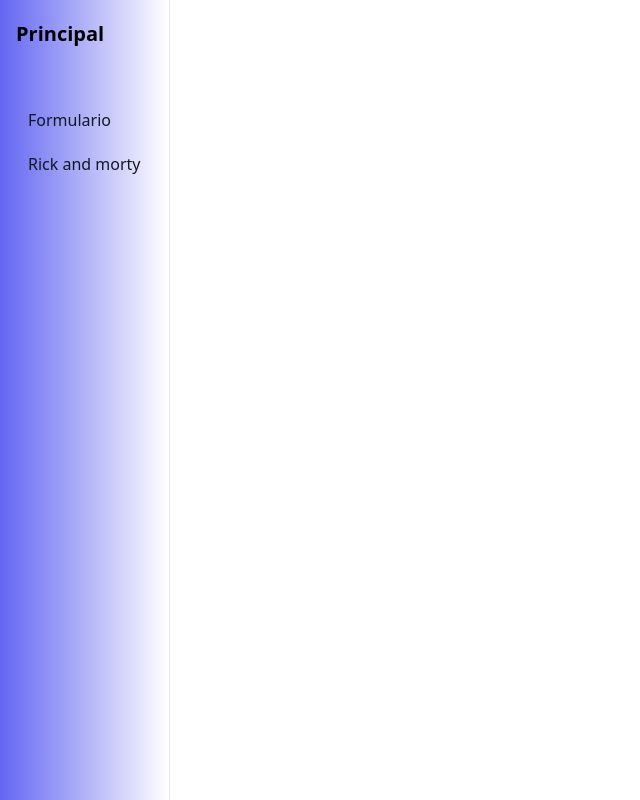
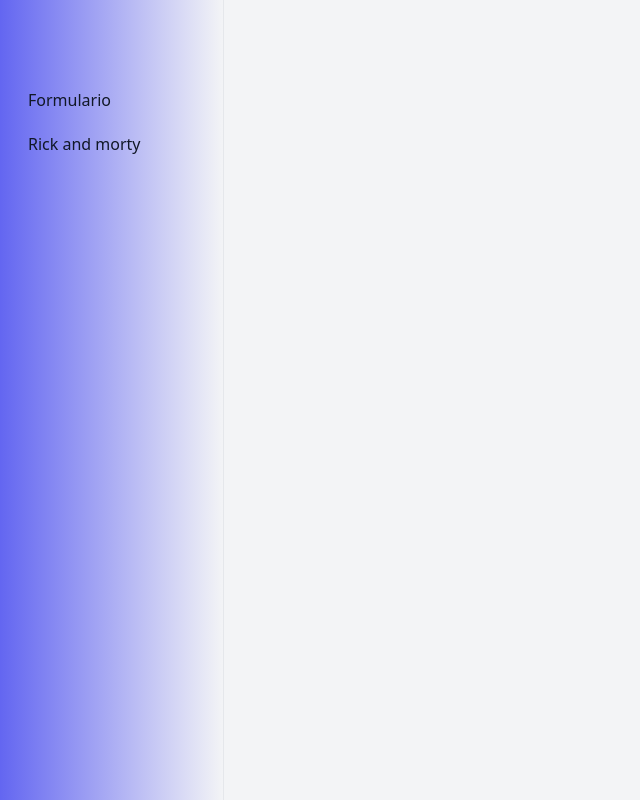
Before and after one commit to JBetancourt1996/api-form, a Nuxt app: page / in a window 1280 px wide. Shown: the whole page, without its empty margins (0-640 px from the left). Built offline with nearby package versions, Linux system fonts and the light colour scheme.

Commit message:
Arreglando rutas

```diff
--- a/components/layout/Breadcrumb.vue
+++ /dev/null
@@ -1,18 +0,0 @@
-<template>
-  <div separator-class="el-icon-arrow-right" class="mb-4">
-    <div
-      class="text-xs"
-      v-for="(p, k) of path"
-      :key="k"
-      :to="p.to"
-      >{{ p.name }}</div
-    >
-  </div>
-</template>
-
-<script>
-export default {
-  name: "Breadcrumb",
-  props: ["path"],
-};
-</script>
--- a/components/layout/Content.vue
+++ /dev/null
@@ -1,18 +0,0 @@
-<template>
-  <div class="flex flex-col flex-1 p-6 relative h-screen">
-    <layout-breadcrumb :path="breadcrumb" />
-    <h1 class="uppercase text-lg mb-2">{{ PageTitle }}</h1>
-    <slot />
-  </div>
-</template>
-
-<script>
-import LayoutBreadcrumb from "./Breadcrumb";
-
-
-export default {
-  name: "Content",
-  components: { LayoutBreadcrumb },
-  props: ["PageTitle", "breadcrumb"],
-};
-</script>
--- a/components/layout/Submenu.vue
+++ /dev/null
@@ -1,58 +0,0 @@
-<template>
-  <div
-    class="
-      flex flex-col
-      items-center
-      py-6
-      px-4
-       bg-gradient-to-r from-indigo-500
-      w-50
-      border-r
-      space-y-14
-      h-screen
-
-    "
-  >
-    <div class="flex items-center w-full space-x-2">
-
-      <span class="font-semibold text-lg leading-none">{{ pageName }}</span>
-    </div>
-    <ul class="flex flex-col w-full  space-y-1 bg-slsate-900">
-      <nuxt-link
-        v-for="(m, k) of menu"
-        :key="k"
-        tag="li"
-        :to="{ path: m.path }"
-        class="
-          flex
-
-          items-center
-          py-3
-          px-3
-          hover:bg-blue-200 hover:text-blue-800
-          text-gray-900 text-base
-          rounded
-          cursor-pointer
-          space-x-2
-        "
-
-      >
-        <span class="leading-none">{{ m.name }}</span>
-      </nuxt-link>
-    </ul>
-  </div>
-</template>
-
-<script>
-
-export default {
-  name: "Submenu",
-
-  props: ["pageName", "menu"],
-
-  methods: {
-
-
-},
-}
-</script>
--- /dev/null
+++ b/components/layout/menu.vue
@@ -0,0 +1,51 @@
+<template>
+    <div
+        class="flex flex-col items-center py-6 px-4 bg-gradient-to-r from-indigo-500 w-56 border-r space-y-14 h-screen"
+    >
+        <div class="flex items-center w-full space-x-2">
+            <span class="font-semibold text-lg leading-none"></span>
+        </div>
+
+        <ul class="flex flex-col w-full space-y-1 bg-slsate-900">
+            <nuxt-link
+                v-for="(m, k) of menu"
+                :key="k"
+                tag="li"
+                :to="{ path: m.path }"
+                class="flex items-center py-3 px-3 hover:bg-blue-200 hover:text-blue-800 text-gray-900 text-base rounded cursor-pointer space-x-2"
+            >
+                <span class="leading-none">{{ m.name }}</span>
+            </nuxt-link>
+        </ul>
+    </div>
+</template>
+
+
+<script>
+export default {
+
+    name: "index",
+    components: {
+    },
+    data() {
+        return {
+            menu: [
+
+                {
+                    id: 1,
+                    name: "Formulario",
+                    path: "/form",
+                },
+                {
+                    id: 2,
+                    name: "Rick and morty",
+
+                    path: "/form/rickmorty",
+                },
+
+
+            ],
+        };
+    },
+};
+</script>
--- a/layouts/default.vue
+++ b/layouts/default.vue
@@ -1,13 +1,16 @@
 <template>
-  <div class="flex flex-row font-body text-sm min-w-screen min-h-screen bg-gray-100 text-gray-900">
-    <nuxt class="flex-1" />
-  </div>
+    <div
+        class="flex flex-row font-body text-sm min-w-screen min-h-screen bg-gray-100 text-gray-900"
+    >
+        <Menu1 />
+        <nuxt class="flex-1 bg-zblack" />
+    </div>
 </template>
 <script>
+import Menu1 from '../components/layout/menu'
+export default {
+    name: "default",
+    components: { Menu1 }
 
-export default {
-
-  name: "DefaultLayout",
-
-};
+}
 </script>
--- a/pages/form/index.vue
+++ b/pages/form/index.vue
@@ -1,11 +1,4 @@
 <template>
-  <layout-content page-title="Formulario" :breadcrumb="[
-    { name: '', to: '/form' },
-  ]">
-    <NuxtLink
-      class="py-4 w-24 text-center leading-none rounded text-base bg-indigo-400"
-      to="/"
-    >Principal</NuxtLink>
   <section class>
     <!-- Contenedor = container -->
     <div class="container items-center px-5 py-12 lg:px-20">
@@ -77,7 +70,6 @@
       </div>
     </div>
   </section>
-  </layout-content>
 </template>
 <script>
 
--- a/pages/form/rickmorty.vue
+++ b/pages/form/rickmorty.vue
@@ -1,14 +1,5 @@
 <template>
-  <layout-content
-    page-title="api morty"
-    :breadcrumb="[
-      { name: '', to: '/form/rickmorty' },
-    ]"
-  >
-    <NuxtLink
-      class="py-4 w-24 text-center text-base leading-none rounded bg-indigo-400"
-      to="/"
-    >Principal</NuxtLink>
+  <layout-content page-title="api morty">
     <div class="flex flex-wrap relative mt-2 p-2 justify-center content-center bg-gray-700 h-3/4">
       <div class="principal w-10/12 bg-gray-700 grid gap-4 sm:grid-cols-2 lg:grid-cols-3">
         <div class="w-full bg-gray-500 flex rounded h-36" v-for="item of arrys" :key="item.id">
--- a/pages/index.vue
+++ b/pages/index.vue
@@ -1,42 +1,16 @@
 <template>
-  <div class="flex">
-    <layout-submenu page-name="Principal" :menu="menu" />
-    <nuxt-child />
-  </div>
+  <div></div>
 </template>
 
+
 <script>
-import LayoutSubmenu from "../components/layout/Submenu";
 
 export default {
-  layout: 'index',
+
   name: "index",
+  components: {
 
-  components: {
-    LayoutSubmenu
   },
-  data() {
-    return {
-      menu: [
 
-
-
-        {
-
-          name: "Formulario",
-
-          path: "/form",
-        },
-        {
-
-          name: "Rick and morty",
-
-          path: "/form/rickmorty",
-        },
-
-
-      ],
-    };
-  },
 };
 </script>
```
Lines whose indentation alone changed are shown as unchanged.
